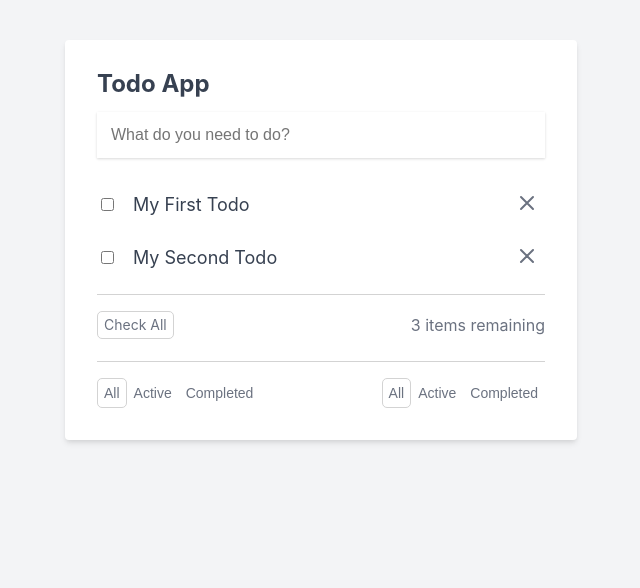
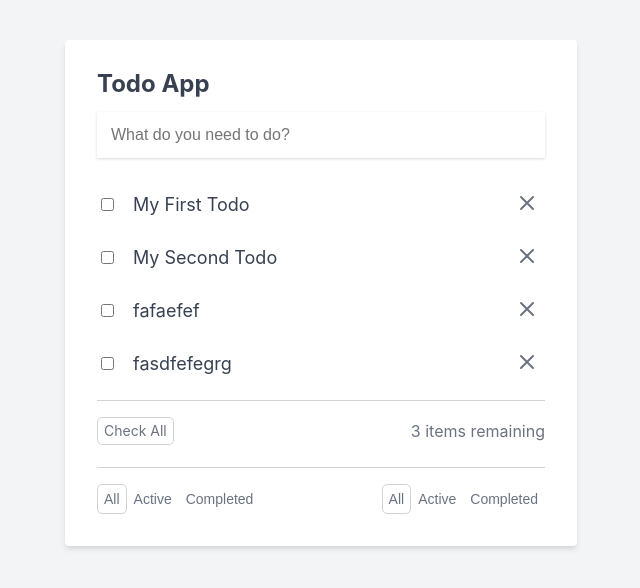
Before and after one commit to WaiYanHeinWillian/React-Ch7-Todo-apps-with-API, a React (Create React App) app: page / in a window 1280 px wide. Shown: the top 588 px of the page, without its empty margins (319-959 px from the left). Built offline with nearby package versions, Linux system fonts and the light colour scheme; data requests are answered from the project's data file; the HTML template or start-up script is replaced by a standard one.

Commit message:
Ch7-Ep41-add todo feature

```diff
--- a/src/App.js
+++ b/src/App.js
@@ -19,12 +19,26 @@ function App() {
     })
   },[])
 
+  let addTodo=(todo)=>{
+    // update data at server side
+    fetch('http://localhost:3001/todos',{
+      method:"POST",
+      headers:{
+        "Content-Type":"application/json",
+      },
+      body:JSON.stringify(todo)
+    })
+
+    // update data at client side
+    setTodos(preData=>[...preData,todo])
+  };
+
   return (
     <div className="todo-app-container">
       <div className="todo-app">
         <h2>Todo App</h2>
 
-        <TodoForm/>
+        <TodoForm addTodo={addTodo}/>
 
         <TodoList todos={todos}/>
 
--- a/src/components/TodoForm.js
+++ b/src/components/TodoForm.js
@@ -1,12 +1,30 @@
-import React from 'react'
+import React, { useState } from 'react'
 
-export default function TodoForm() {
+export default function TodoForm({addTodo}) {
+
+  let [title,setTitle]=useState('');
+
+  let handleSubmit=(e)=>{
+    e.preventDefault();
+
+    let todo={
+      id:Math.random(),
+      title,
+      completed: false
+    };
+    addTodo(todo);
+
+    setTitle("");
+  }
+
   return (
-    <form action="#">
+        <form action="#" onSubmit={handleSubmit}>
           <input
             type="text"
             className="todo-input"
             placeholder="What do you need to do?"
+            onChange={e=>setTitle(e.target.value)}
+            value={title}
           />
         </form>
   )
--- a/src/data/db.json
+++ b/src/data/db.json
@@ -1,14 +1,24 @@
 {
-    "todos" : [
-        {
-            "id" : 1,
-            "title" : "My First Todo",
-            "completed" : false
-        },
-        {
-            "id" : 2,
-            "title" : "My Second Todo",
-            "completed" : false
-        }
-    ]
+  "todos": [
+    {
+      "id": "1",
+      "title": "My First Todo",
+      "completed": false
+    },
+    {
+      "id": "2",
+      "title": "My Second Todo",
+      "completed": false
+    },
+    {
+      "id": 0.6539279712034521,
+      "title": "fafaefef",
+      "completed": false
+    },
+    {
+      "id": 0.9717791757872832,
+      "title": "fasdfefegrg",
+      "completed": false
+    }
+  ]
 }
```
